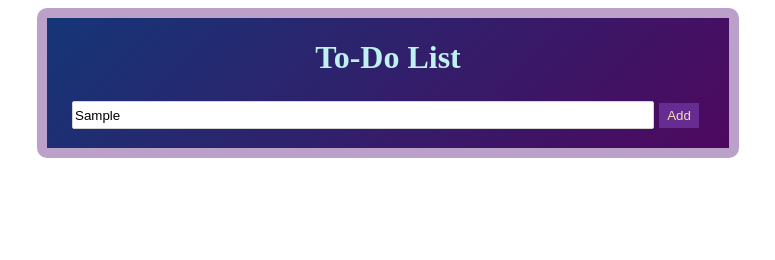
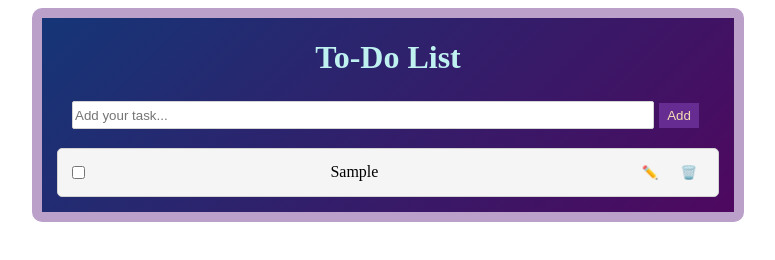
Before and after one commit to Anandhakumar123/ToDoLEx3, a plain HTML site: page index.html in a window 1280 px wide. Both pictures are taken after typing "Sample" into the empty fields and a click on the button "Add". Shown: the whole page, without its empty margins (252-1027 px from the left). Drawn offline with Linux system fonts and the light colour scheme.

Commit message:
js updated

```diff
--- a/main.js
+++ b/main.js
@@ -0,0 +1,52 @@
+let todoList = [];
+const addTask = document.getElementById("addTask");
+addTask.addEventListener("click", addToDoItem)
+
+function addToDoItem() {
+    let item = document.getElementById("todoInput").value
+    todoList.push(item);
+    let list = document.getElementById("todoList");
+    let listItem = document.createElement('div');
+    listItem.className = "todoItem";
+
+    let checkbox = document.createElement("input");
+    checkbox.type = "checkbox";
+    checkbox.onclick = function () {
+        if (checkbox.checked) {
+            itemText.style.textDecoration = "line-through";
+            listItem.classList.add("checked");
+        }
+        else {
+            itemText.style.textDecoration = "none";
+            listItem.classList.remove("checked");
+        }
+    }
+    listItem.appendChild(checkbox);
+    let itemText = document.createElement("span");
+    itemText.textContent = item;
+    listItem.appendChild(itemText);
+    let buttonsDiv = document.createElement("div");
+    listItem.appendChild(buttonsDiv);
+
+    let editButton = document.createElement("button");
+    editButton.innerHTML = '✏️';
+    editButton.onclick = function () {
+        itemText.contentEditable = true;
+        itemText.focus();
+    }
+    buttonsDiv.appendChild(editButton);
+
+    itemText.onblur = function () {
+        itemText.contentEditable = false;
+        todoList[todoList.indexOf(item)] = itemText.textContent;
+    }
+    let deleteButton = document.createElement("button");
+    deleteButton.innerHTML = "🗑️";
+    deleteButton.onclick = function () {
+        list.removeChild(listItem);
+        todoList.splice(todoList.indexOf(item), 1);
+    }
+    buttonsDiv.appendChild(deleteButton);
+    list.appendChild(listItem);
+    document.getElementById("todoInput").value = "";
+}
--- a/style.css
+++ b/style.css
@@ -62,4 +62,5 @@ button {
   margin: 5px;
   border: none;
   background: transparent;
+  cursor: pointer;
 }
```
